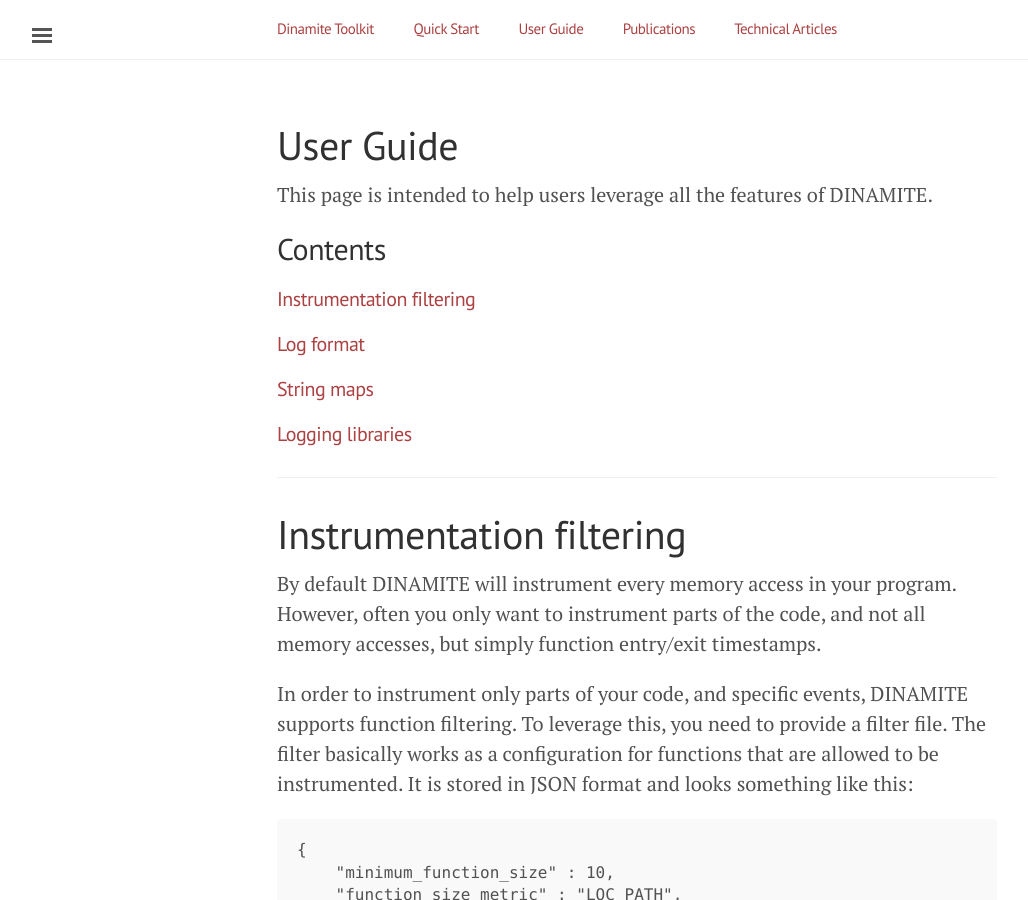
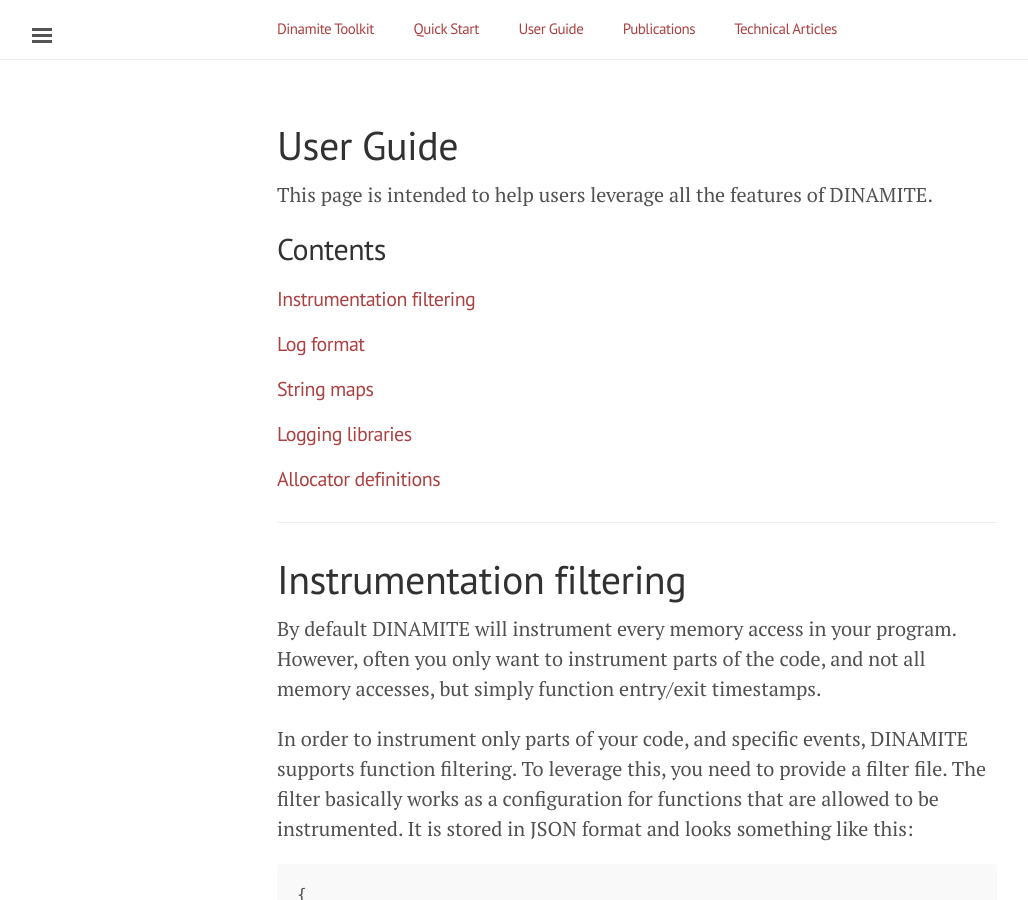
Before and after one commit to dinamite-toolkit/dinamite-toolkit.github.io, a Jekyll site: the page built from _pages/user_guide.md, in a window 1280 px wide and 900 px high. Shown: the whole window, without its empty margins (3-1031 px from the left). Built offline with Jekyll 4.4.1, drawn with Linux system fonts in a browser that asks for light colours; some of the changed lines change nothing that is shown.

Commit message:
allocator guide content update

```diff
--- a/_pages/user_guide.md
+++ b/_pages/user_guide.md
@@ -16,6 +16,7 @@
 
 #### [Logging libraries](#logging-libraries)
 
+#### [Allocator definitions](#alloc-defs)
 <hr>
 
 # <a name="instrumentation-filtering"></a> Instrumentation filtering
@@ -263,7 +264,7 @@
 `logAccess*` are called when instrumenting appropriate memory accesses.
 
 
-# Allocator definitions
+# <a name="alloc-defs"></a> Allocator definitions
 
 Different programs use different memory allocation libraries. In order to be able to recognize
 and instrument allocations in your software, DINAMITE uses a special configuration file.
```
